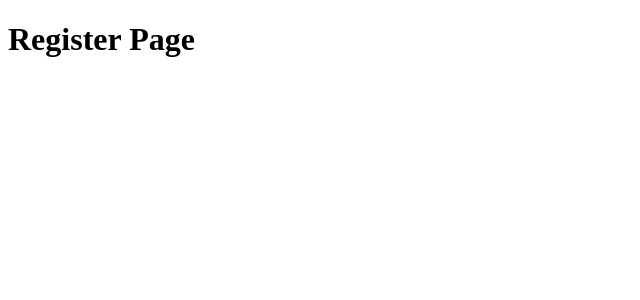
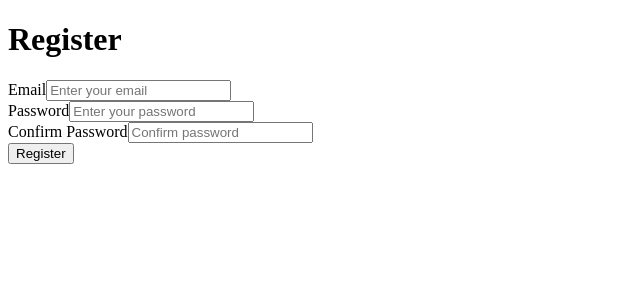
Before and after one commit to EseSx/taskFlow, a Vue app in the folder client/: page /register in a window 1280 px wide. Shown: the top 300 px of the page, without its empty margins (0-640 px from the left). Built offline with nearby package versions, Linux system fonts and the light colour scheme; the HTML template or start-up script is replaced by a standard one.

Commit message:
feat: implement registration form validation

```diff
--- a/client/src/views/Login.vue
+++ b/client/src/views/Login.vue
@@ -25,7 +25,7 @@ const handleLogin = () => {
   authStore.login(email.value)
 
   router.push('/dashboard')
-}
+} // En una aplicación real, aquí se haría una llamada a la API para verificar las credenciales
 </script>
 
 <template>
--- a/client/src/views/Register.vue
+++ b/client/src/views/Register.vue
@@ -1,3 +1,78 @@
+<script setup lang="ts">
+import { ref } from 'vue'
+import { useRouter } from 'vue-router'
+
+const router = useRouter()
+
+const email = ref('')
+const password = ref('')
+const confirmPassword = ref('')
+
+const error = ref('')
+
+const handleRegister = () => {
+  error.value = ''
+
+  if (!email.value || !password.value || !confirmPassword.value) {
+    error.value = 'All fields are required'
+
+    return
+  }
+
+  if (password.value !== confirmPassword.value) {
+    error.value = 'Passwords do not match'
+
+    return
+  }
+
+  router.push('/login')
+}
+</script>
+
 <template>
-  <h1>Register Page</h1>
+  <div>
+    <h1>Register</h1>
+
+    <form @submit.prevent="handleRegister">
+
+      <div>
+        <label>Email</label>
+
+        <input
+          v-model="email"
+          type="email"
+          placeholder="Enter your email"
+        />
+      </div>
+
+      <div>
+        <label>Password</label>
+
+        <input
+          v-model="password"
+          type="password"
+          placeholder="Enter your password"
+        />
+      </div>
+
+      <div>
+        <label>Confirm Password</label>
+
+        <input
+          v-model="confirmPassword"
+          type="password"
+          placeholder="Confirm password"
+        />
+      </div>
+
+      <p v-if="error">
+        {{ error }}
+      </p>
+
+      <button type="submit">
+        Register
+      </button>
+
+    </form>
+  </div>
 </template>
```
